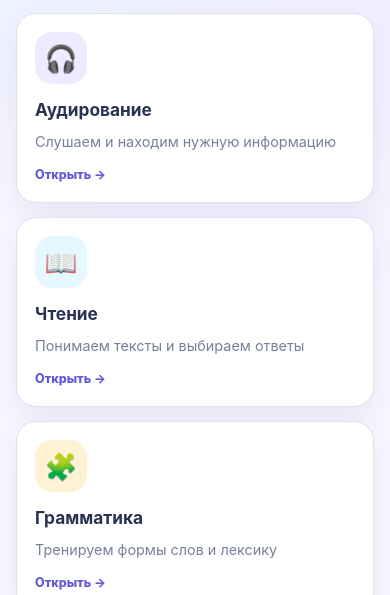
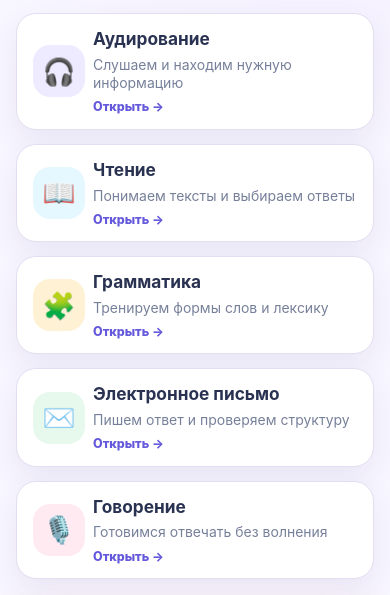
Before and after one commit to Dilyara-boop/EnglishUp-OGE-Trainer, a website: page index.html in a window 390 px wide. Shown: the part 743-1338 px from the top of the page. Drawn offline with Linux system fonts and the light colour scheme.

Commit message:
Update index.html

```diff
--- a/index.html
+++ b/index.html
@@ -25,15 +25,32 @@ body{background:radial-gradient(circle at 8% 12%,#daf5ff 0,transparent 30%),radi
 
 .module-card {
   width: 100% !important;
-    min-height: auto !important;
+  min-height: 0 !important;
   height: auto !important;
-    padding: 18px !important;
-    display: block !important;
+  padding: 12px 16px !important;
+  display: grid !important;
+  grid-template-columns: 48px 1fr !important;
+  column-gap: 12px !important;
+  align-items: center !important;
+}
+
+.module-card .module-icon {
+  grid-row: 1 / 4 !important;
+  margin: 0 !important;
+}
+
+.module-card h3 {
+  margin: 0 0 3px !important;
 }
 
 .module-card p {
-    margin: 8px 0 12px !important;
-    line-height: 1.45 !important;
+  margin: 0 !important;
+  line-height: 1.3 !important;
+  font-size: 14px !important;
+}
+
+.module-card .module-state {
+  margin-top: 5px !important;
 }
 
   .module-state {
```
Lines whose indentation alone changed are shown as unchanged.
